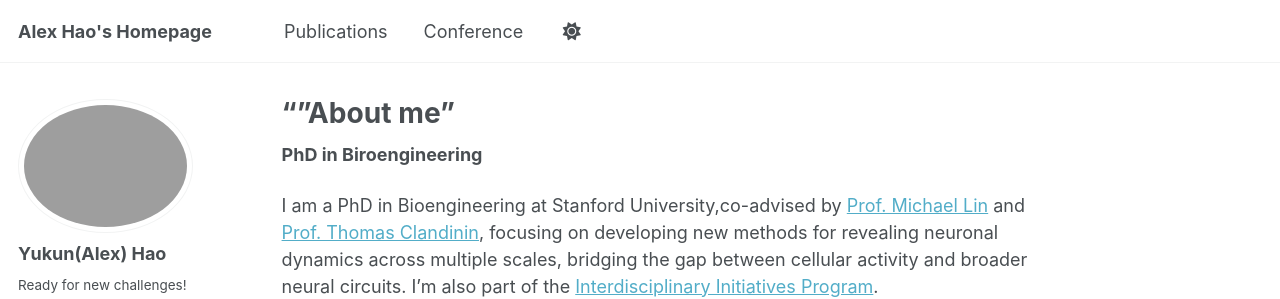
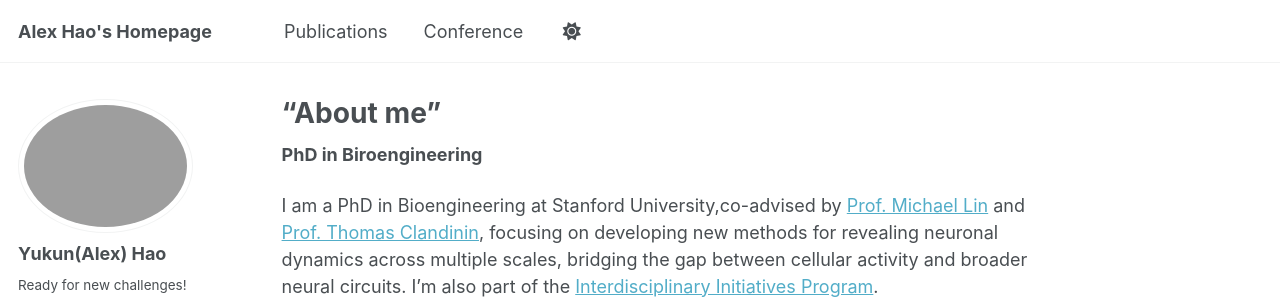
Before and after one commit to AlexYkHao/AlexYkHao.github.io, a Jekyll site: the page built from _pages/about.md, in a window 1280 px wide and 900 px high. Shown: the top 299 px of the window. Built offline with Jekyll 4.4.1, drawn with Linux system fonts in a browser that asks for light colours; some web fonts are replaced.

```diff
--- a/_pages/about.md
+++ b/_pages/about.md
@@ -1,6 +1,6 @@
 ---
 permalink: /
-title: “”About me"
+title: “About me"
 author_profile: true
 redirect_from:
   - /about/
```
